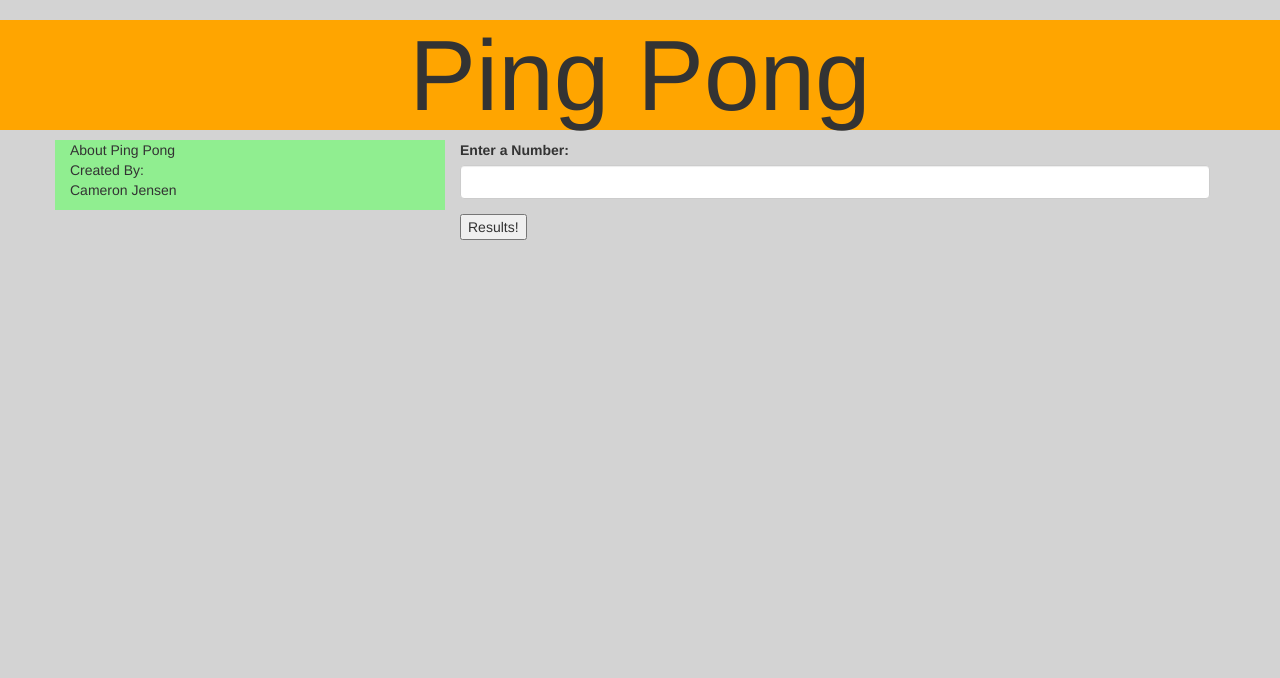
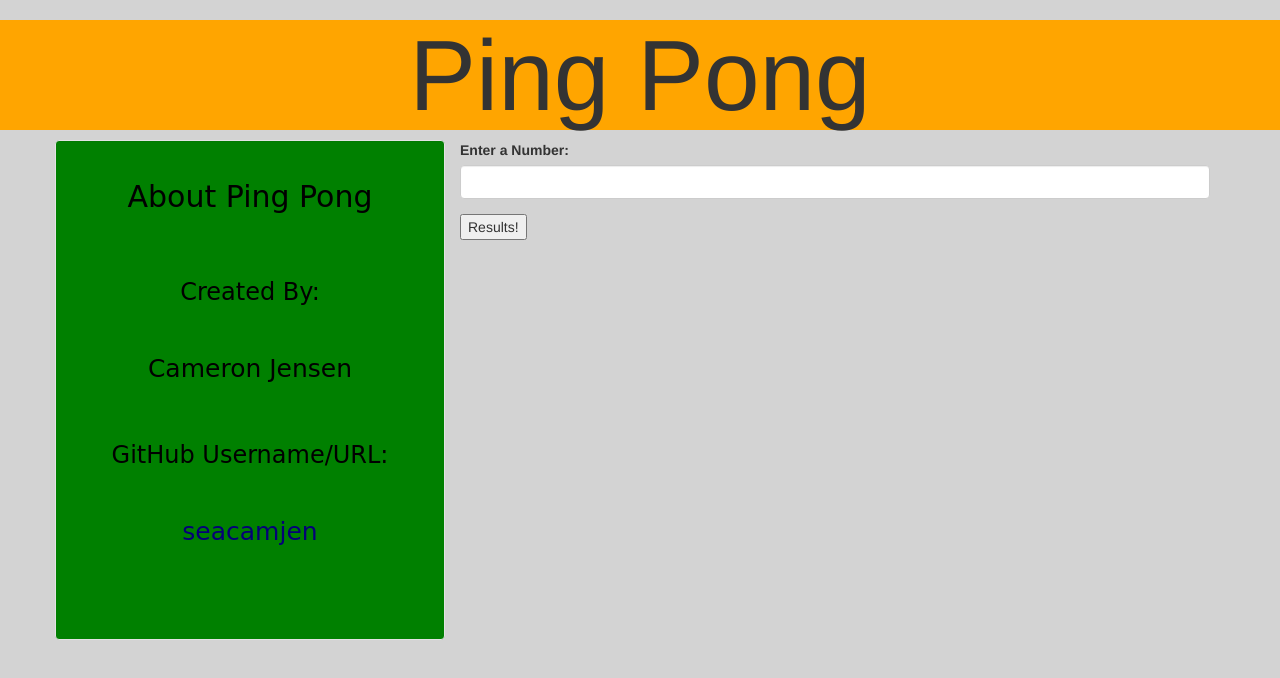
Before and after one commit to seacamjen/pingpong, a plain HTML site: page index.html in a window 1280 px wide. Drawn offline with Linux system fonts and the light colour scheme.

Commit message:
Add styling for about pingpong column with name and link to github as a different color.

```diff
--- a/css/styles.css
+++ b/css/styles.css
@@ -13,5 +13,17 @@ body {
 }
 
 .col-md-4 {
-  background-color: lightgreen;
+  height: 500px;
 }
+
+.well {
+  background-color: green;
+  text-align: center;
+  font-size: 25px;
+  font-family: 'Lobster' , cursive;
+  color: black;
+}
+
+a {
+  color: #050077;
+}
--- a/index.html
+++ b/index.html
@@ -11,12 +11,13 @@
     <h1>Ping Pong</h1>
     <div class="container">
       <div class="row">
-        <div class="col-md-4">
+        <div class="col-md-4 well">
           <p>
-            About Ping Pong <br>
-            Created By:<br>
-            Cameron Jensen
-
+            <h2>About Ping Pong</h2> <br>
+            <h3>Created By:</h3><br>
+            Cameron Jensen <br> <br>
+            <h3>GitHub Username/URL:</h3> <br>
+            <a href="https://github.com/seacamjen" target="_blank">seacamjen</a>
           </p>
         </div>
         <div class="col-md-8">
--- a/js/scripts.js
+++ b/js/scripts.js
@@ -22,7 +22,6 @@ var count = function(pingpong){
     return sliced;
 };
 
-
 //User Interface
 $(function() {
   $("form").submit(function(event) {
```
